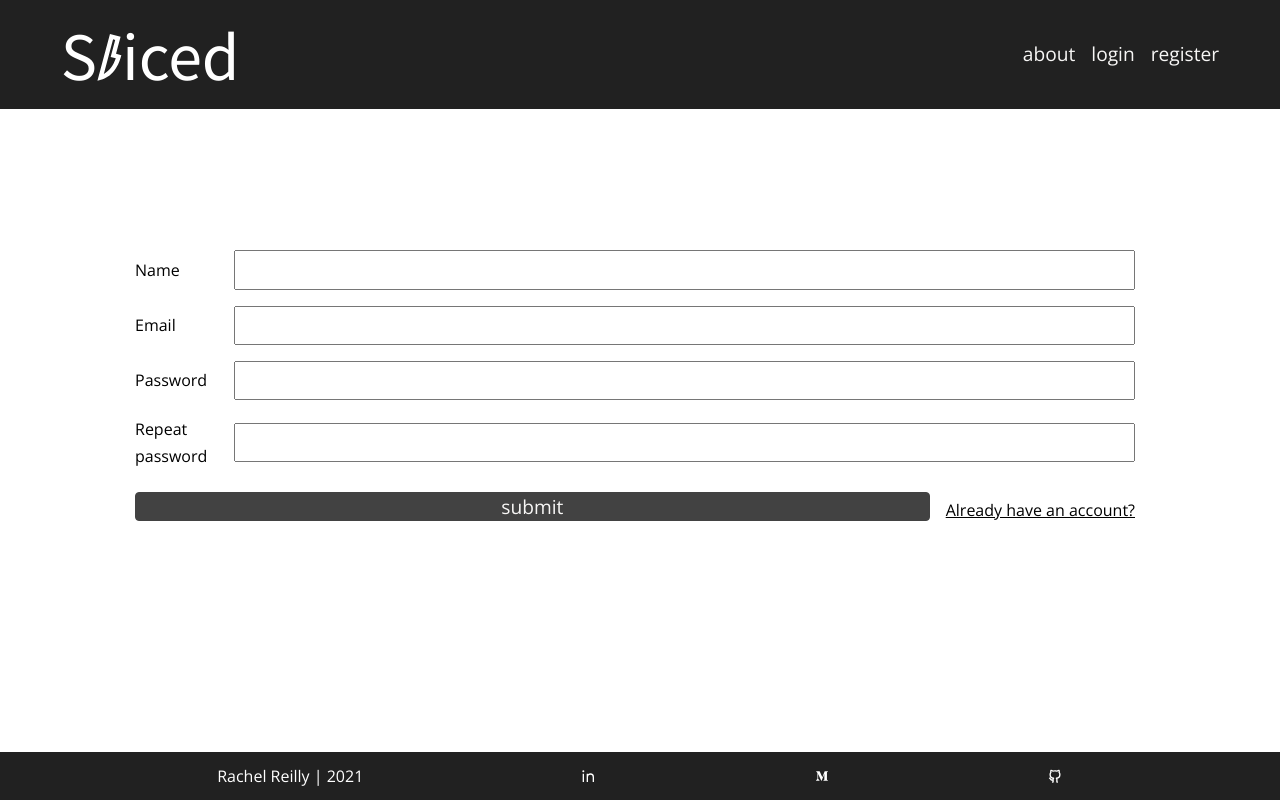
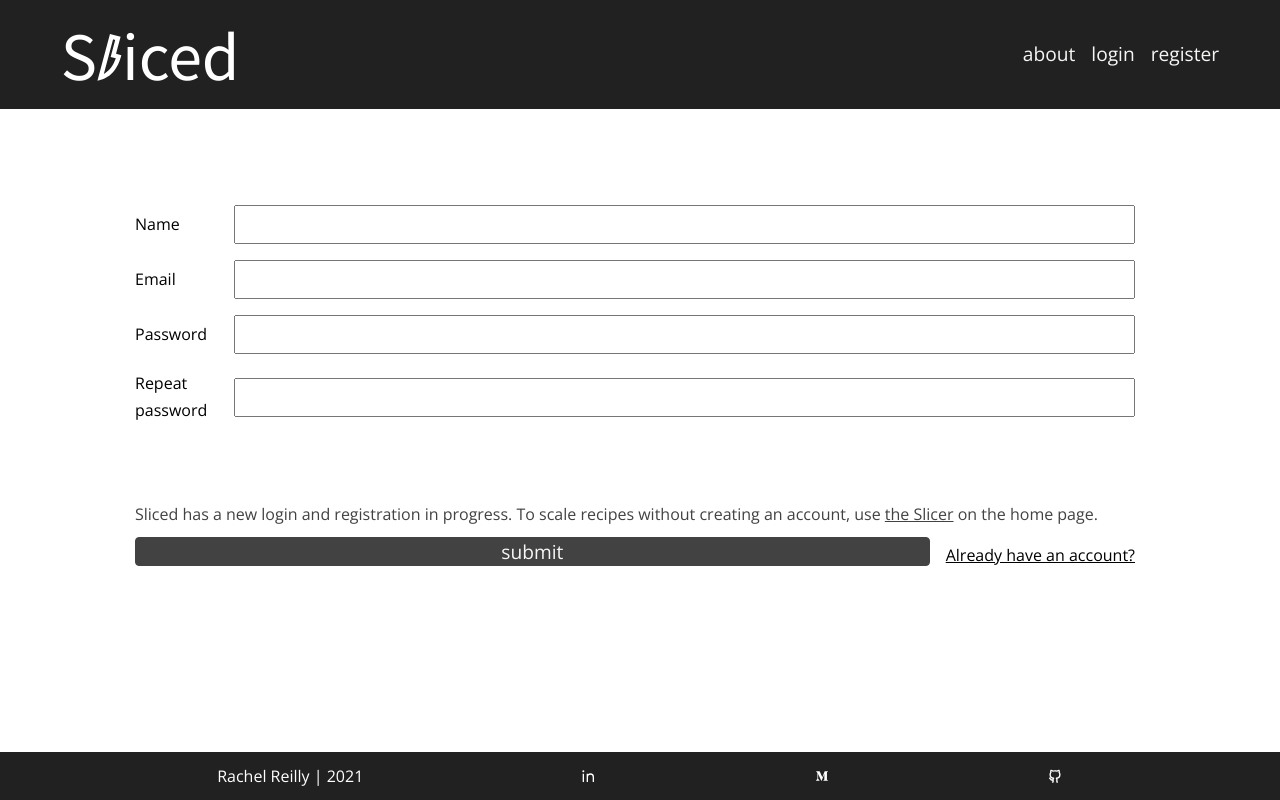
Before and after one commit to Rachanastasia/sliced, a Next.js app in the folder client/: page /register in a window 1280 px wide. Built offline with nearby package versions, Linux system fonts and the light colour scheme.

Commit message:
adds warning to registration page

```diff
--- a/client/components/Register.js
+++ b/client/components/Register.js
@@ -1,6 +1,7 @@
 import React, { useState, useContext, useEffect } from 'react';
 import Link from 'next/link'
 import Button from './Button'
+import TempLoginRegistrationWarning from './TempLoginRegistrationWarning'
 import styles from '../styles/Login.module.css'
 
 
@@ -31,6 +32,7 @@ function Register() {
           <label htmlFor='register-repeat-password'>Repeat password</label>
           <input type='password' value={repeatPassword} onChange={e => setRepeatPassword(e.target.value)} id='register-repeat-password' name='register-repeat-password' />
         </fieldset>
+        <TempLoginRegistrationWarning />
         <div className={styles.button_wrapper}>
           <Button buttonStyle={styles.button} disabled/>
           <Link href='/login' passHref>
--- a/client/components/layout.js
+++ b/client/components/layout.js
@@ -17,7 +17,7 @@ export default function Screen({children, description=DEFAULT_DESCRIPTION, title
         <meta property="og:url" content='https://sliced.vercel.app/' key="ogurl" />
         <meta name="description" property="og:description" content={description} key="ogdesc"/>
         <meta name="title" property="og:title" content={title} key="ogtitle"/>
-        <meta name="image" property="og:image" content="https://www.flickr.com/photos/193574908@N02/51345247352/in/dateposted-public/" key="ogimage"/>
+        <meta name="image" property="og:image" content="https://live.staticflickr.com/65535/51345247352_dc5e2fb7c5_k.jpg" key="ogimage"/>
         <meta property="og:site_name" content='Sliced' key="ogsitename" />
         <link rel="icon" type="image/x-icon"  href="https://sliced-rachanastasia.vercel.app/_next/static/media/slice-line.c74f7d520b78c549bc1920b7a803dee8.svg" />
       </Head>
```
